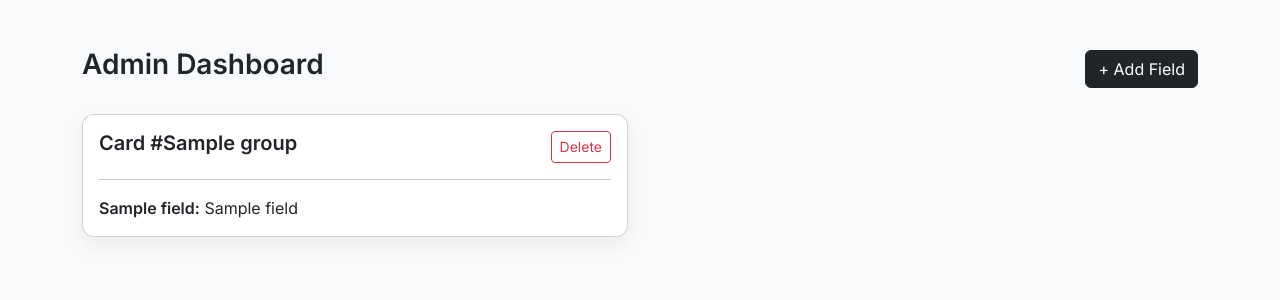
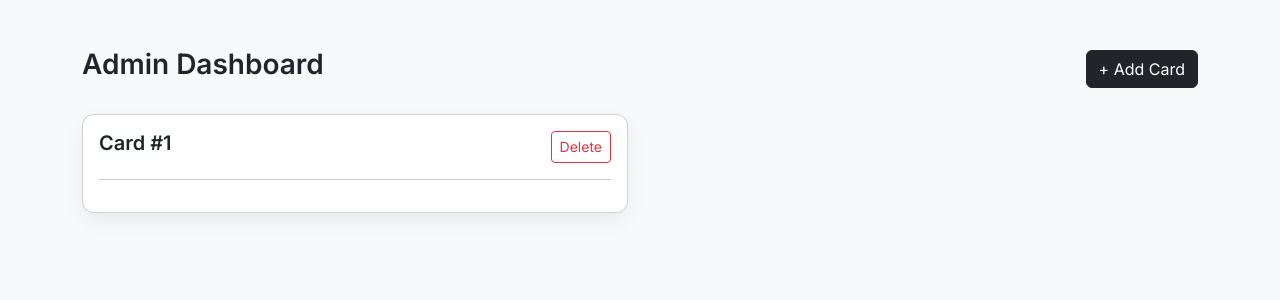
Before and after one commit to protagonistforever/business-card-directory-backend, a Flask app: template templates/admin_dashboard.html in a window 1280 px wide. Shown: the part 56-356 px from the top of the page. Run offline with Flask 3, Linux system fonts and the light colour scheme; the template is opened without the code that fills it: most values are stand-ins (such as "Sample title", 1, 10 or a date in 2020).

Commit message:
Update admin dashboard to display cards correctly

```diff
--- a/templates/admin_dashboard.html
+++ b/templates/admin_dashboard.html
@@ -3,24 +3,33 @@
 
 <div class="d-flex justify-content-between align-items-center mb-4">
     <h3 class="fw-semibold">Admin Dashboard</h3>
-    <a href="/admin/add" class="btn btn-dark">+ Add Field</a>
+    <a href="/admin/add" class="btn btn-dark">+ Add Card</a>
 </div>
 
 <div class="row g-4">
-{% for group, fields in cards.items() %}
+
+{% for card in cards %}
     <div class="col-md-6">
         <div class="card card-box p-3">
             <div class="d-flex justify-content-between">
-                <h5 class="fw-semibold">Card #{{ group }}</h5>
-                <a href="/admin/delete/{{ group }}" class="btn btn-sm btn-outline-danger">Delete</a>
+                <h5 class="fw-semibold">Card #{{ card[0] }}</h5>
+                <a href="/admin/delete/{{ card[0] }}" class="btn btn-sm btn-outline-danger">Delete</a>
             </div>
+
             <hr>
-            {% for k, v in fields.items() %}
-                <div><b>{{ k }}:</b> {{ v }}</div>
-            {% endfor %}
+
+            {% if card[1] %}<div><b>Name:</b> {{ card[1] }}</div>{% endif %}
+            {% if card[2] %}<div><b>Company:</b> {{ card[2] }}</div>{% endif %}
+            {% if card[3] %}<div><b>Email:</b> {{ card[3] }}</div>{% endif %}
+            {% if card[4] %}<div><b>Phone:</b> {{ card[4] }}</div>{% endif %}
+            {% if card[5] %}<div><b>Date:</b> {{ card[5] }}</div>{% endif %}
+            {% if card[6] %}<div><b>Products:</b> {{ card[6] }}</div>{% endif %}
+            {% if card[7] %}<div><b>Custom:</b> {{ card[7] }}</div>{% endif %}
+
         </div>
     </div>
 {% endfor %}
+
 </div>
 
 {% endblock %}
```
